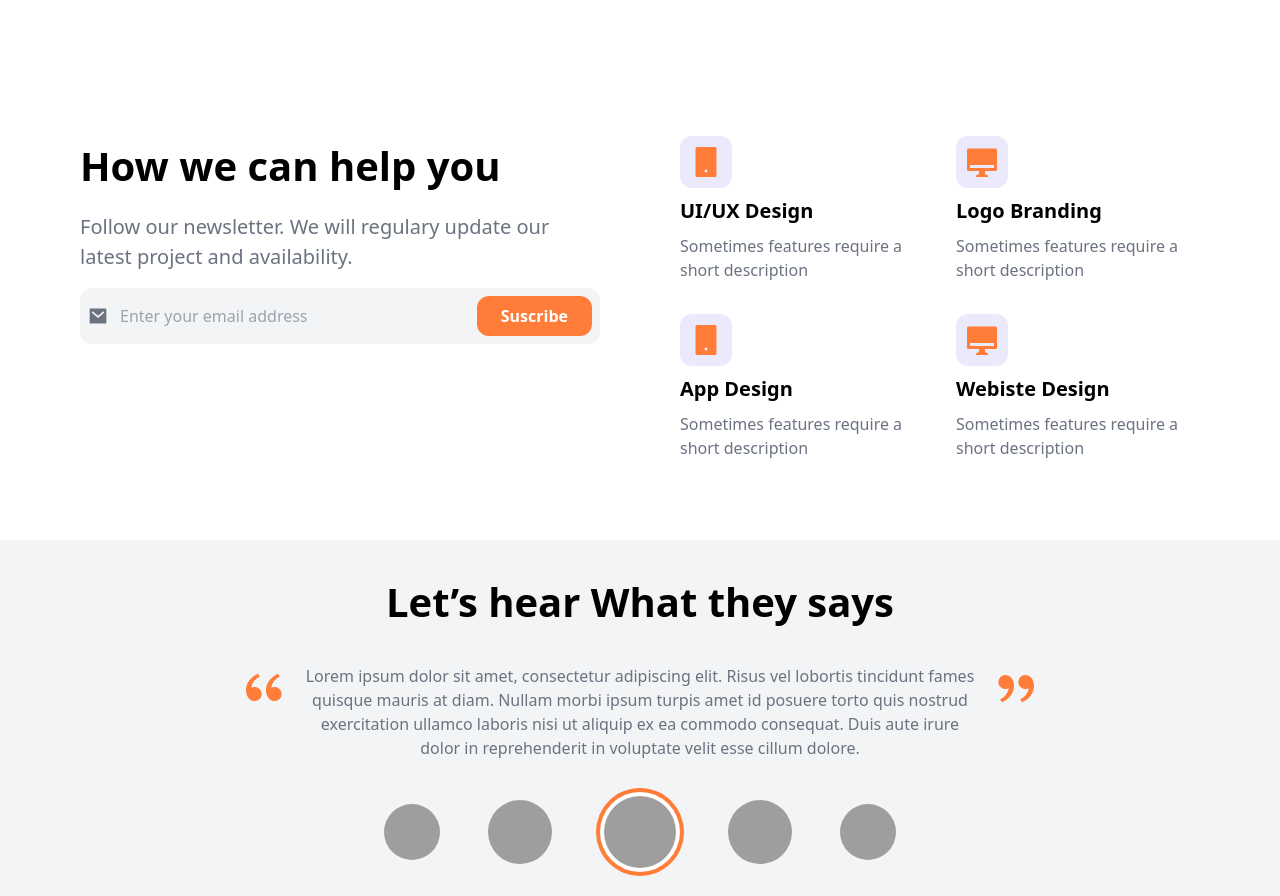
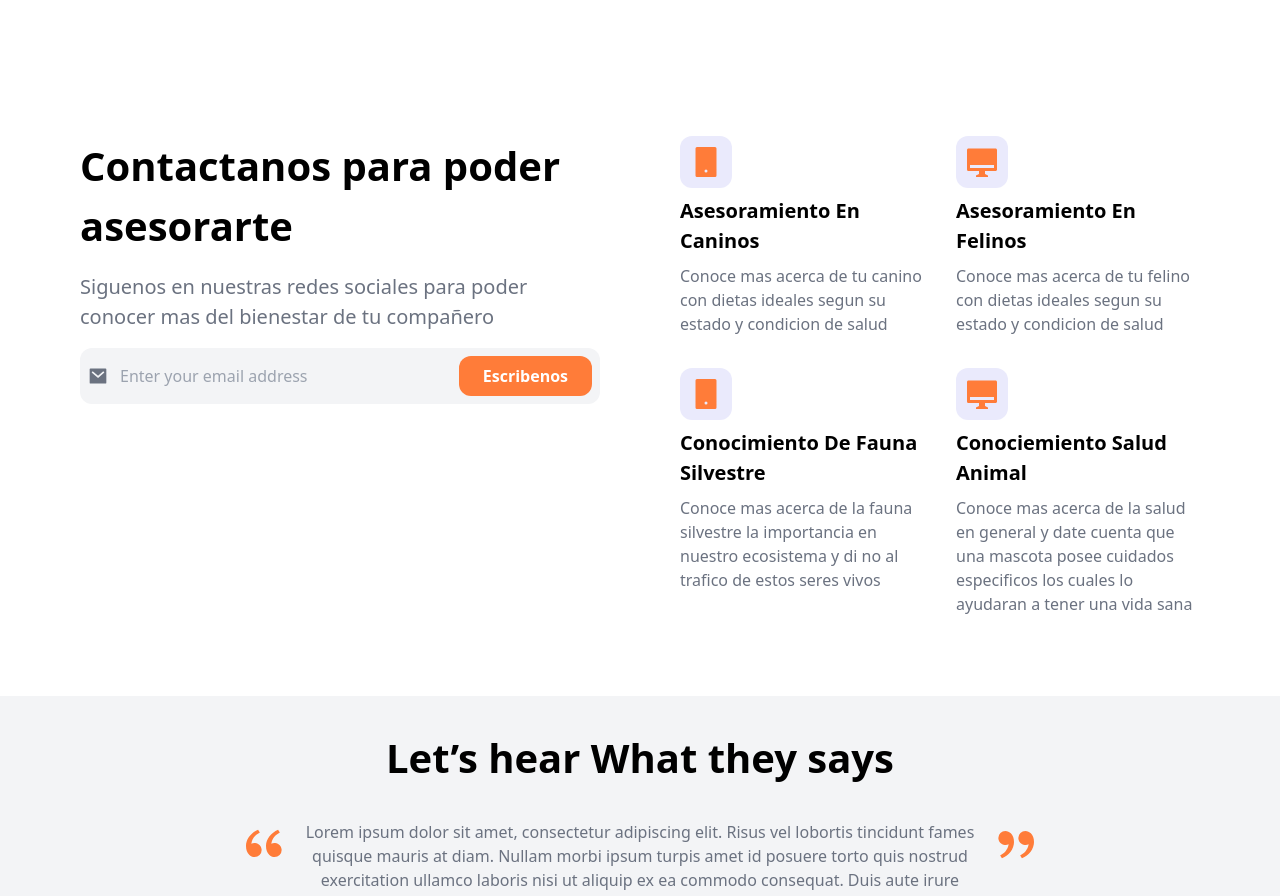
Before and after one commit to angelperdomo95/Vet_pagina, a React (Vite) app: page / in a window 1280 px wide. Shown: the part 2260-3156 px from the top of the page. Built offline with nearby package versions, Linux system fonts and the light colour scheme; grey boxes are pictures that could not be loaded.

Commit message:
actualizacion de servicios especiales

```diff
--- a/src/components/5.services/Services.jsx
+++ b/src/components/5.services/Services.jsx
@@ -9,10 +9,9 @@ const Services = () => {
       className="grid grid-cols-1 md:grid-cols-2 gap-8 md:gap-20 p-8 md:p-12 xl:p-20"
     >
       <div className="flex flex-col gap-4">
-        <h1 className="text-[40px] font-bold">How we can help you</h1>
+        <h1 className="text-[40px] font-bold">Contactanos para poder asesorarte</h1>
         <p className="text-[20px] text-gray-500">
-          Follow our newsletter. We will regulary update our latest project and
-          availability.
+          Siguenos en nuestras redes sociales para poder conocer mas del bienestar de tu compañero
         </p>
         <form className="w-full">
           <div className="relative">
@@ -26,7 +25,7 @@ const Services = () => {
               type="submit"
               className="absolute font-semibold py-2 px-6 bg-primary text-white rounded-xl top-1/2 -translate-y-1/2 right-2"
             >
-              Suscribe
+              Escribenos
             </button>
           </div>
         </form>
@@ -35,30 +34,30 @@ const Services = () => {
       <div className="grid grid-cols-1 md:grid-cols-2 gap-8">
         <div className="flex flex-col gap-2">
           <RiSmartphoneFill className="text-4xl p-2 bg-secondary text-primary box-content rounded-xl" />
-          <h3 className="text-[20px] font-bold">UI/UX Design</h3>
+          <h3 className="text-[20px] font-bold">Asesoramiento En Caninos</h3>
           <p className="text-gray-500">
-            Sometimes features require a short description
+            Conoce mas acerca de tu canino con dietas ideales segun su estado y condicion de salud
           </p>
         </div>
         <div className="flex flex-col gap-2">
           <RiMacFill className="text-4xl p-2 bg-secondary text-primary box-content rounded-xl" />
-          <h3 className="text-[20px] font-bold">Logo Branding</h3>
+          <h3 className="text-[20px] font-bold">Asesoramiento En Felinos</h3>
           <p className="text-gray-500">
-            Sometimes features require a short description
+          Conoce mas acerca de tu felino con dietas ideales segun su estado y condicion de salud
           </p>
         </div>
         <div className="flex flex-col gap-2">
           <RiSmartphoneFill className="text-4xl p-2 bg-secondary text-primary box-content rounded-xl" />
-          <h3 className="text-[20px] font-bold">App Design</h3>
+          <h3 className="text-[20px] font-bold">Conocimiento De Fauna Silvestre</h3>
           <p className="text-gray-500">
-            Sometimes features require a short description
+          Conoce mas acerca de la fauna silvestre la importancia en nuestro ecosistema y di no al trafico de estos seres vivos
           </p>
         </div>
         <div className="flex flex-col gap-2">
           <RiMacFill className="text-4xl p-2 bg-secondary text-primary box-content rounded-xl" />
-          <h3 className="text-[20px] font-bold">Webiste Design</h3>
+          <h3 className="text-[20px] font-bold">Conociemiento Salud Animal</h3>
           <p className="text-gray-500">
-            Sometimes features require a short description
+            Conoce mas acerca de la salud en general y date cuenta que una mascota posee cuidados especificos los cuales lo ayudaran a tener una vida sana
           </p>
         </div>
       </div>
```
